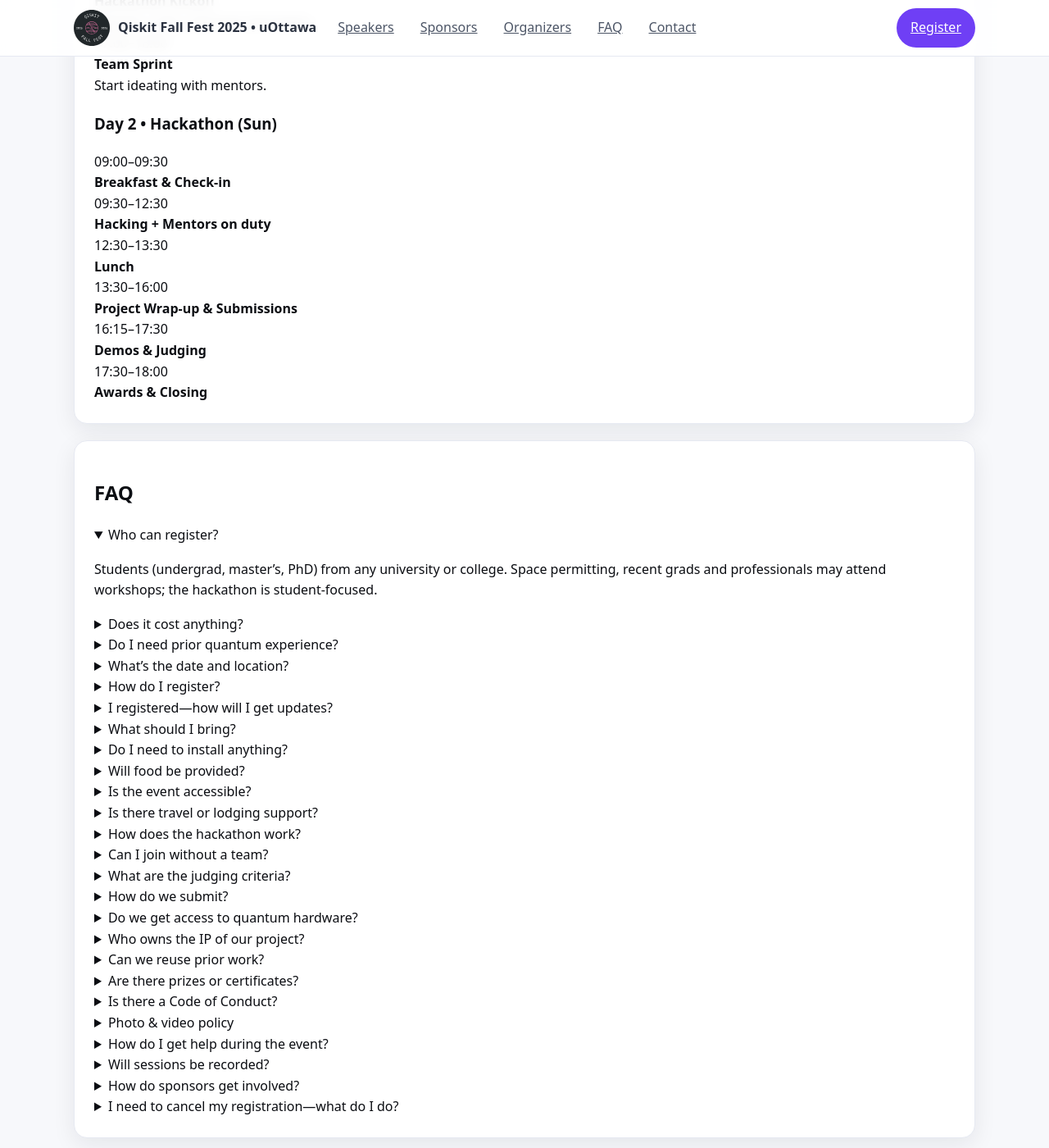
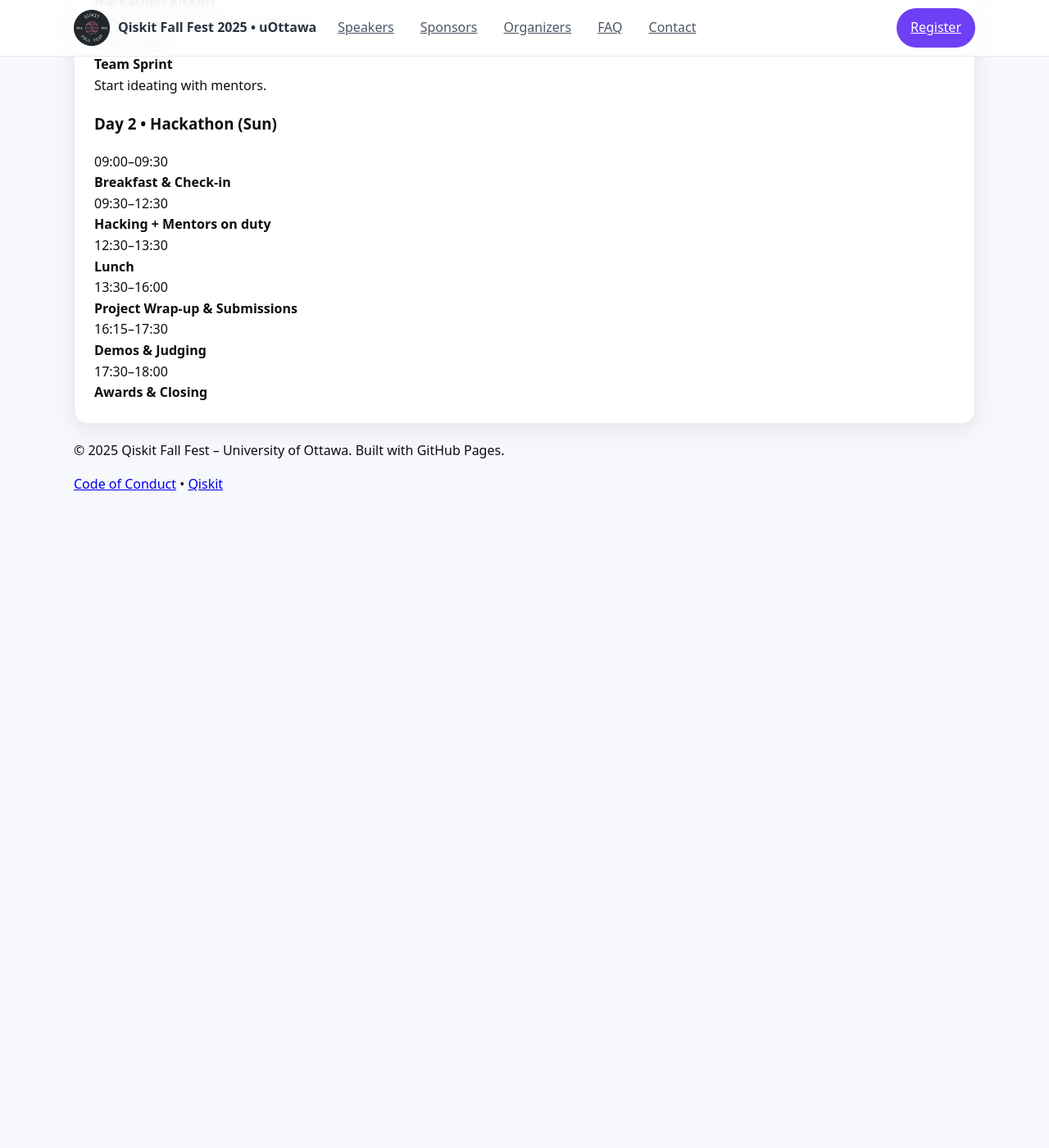
Before and after one commit to utkarshh-singh/fall-fest-2025-website, a Jekyll site: the page built from index.md, in a window 1280 px wide and 1400 px high, scrolled down 2885 px. Shown: the whole window at 82% size. Built offline with Jekyll 4.4.1, drawn with Linux system fonts in a browser that asks for light colours; after the commit the page ends 3505 px from its top, so only the background shows below that.

Commit message:
Update index.md

```diff
--- a/index.md
+++ b/index.md
@@ -88,117 +88,4 @@
     <div id="schedule-root" class="schedule"></div>
   </section>
 
-  <section id="faq" class="card">
-    <h2>FAQ</h2>
-
-    <!-- Registration & Eligibility -->
-    <details open>
-      <summary>Who can register?</summary>
-      <p>Students (undergrad, master’s, PhD) from any university or college. Space permitting, recent grads and professionals may attend workshops; the hackathon is student-focused.</p>
-    </details>
-    <details>
-      <summary>Does it cost anything?</summary>
-      <p>No—registration is free.</p>
-    </details>
-    <details>
-      <summary>Do I need prior quantum experience?</summary>
-      <p>No. Day 1 workshops are beginner-friendly; mentors are available throughout.</p>
-    </details>
-    <details>
-      <summary>What’s the date and location?</summary>
-      <p><strong>[Event Dates, e.g., Nov 8–9, 2025]</strong> at <strong>[Building / Room, University of Ottawa]</strong>. Times are in Eastern Time (ET).</p>
-    </details>
-    <details>
-      <summary>How do I register?</summary>
-      <p>Click “Register” at the top—it opens the form in a new tab. Seats are limited; we may enable a waitlist once full.</p>
-    </details>
-    <details>
-      <summary>I registered—how will I get updates?</summary>
-      <p>All updates are posted in our Discord. Join here: <a href="[Discord-Invite-URL]" target="_blank" rel="noopener">[Discord-Invite-URL]</a>.</p>
-    </details>
-
-    <!-- Logistics -->
-    <details>
-      <summary>What should I bring?</summary>
-      <p>Laptop, charger, student ID, and anything you need to be comfortable. Headphones recommended.</p>
-    </details>
-    <details>
-      <summary>Do I need to install anything?</summary>
-      <p>Nice to have: Python 3.11+, Git, and VS Code. We’ll also use browser tools (e.g., Colab/qBraid/IBM Quantum Lab) so you can participate without installs.</p>
-    </details>
-    <details>
-      <summary>Will food be provided?</summary>
-      <p>Yes—meals/snacks during the hackathon with vegetarian and other dietary options. You can note restrictions in the registration form.</p>
-    </details>
-    <details>
-      <summary>Is the event accessible?</summary>
-      <p>Yes. Venues are accessible. If you need accommodations, tell us in the form or ping <strong>#helpdesk</strong> on Discord.</p>
-    </details>
-    <details>
-      <summary>Is there travel or lodging support?</summary>
-      <p>We’re not providing travel stipends or lodging. If you’re coming from out of town, please arrange your own accommodations.</p>
-    </details>
-
-    <!-- Hackathon -->
-    <details>
-      <summary>How does the hackathon work?</summary>
-      <p>Team-based project sprint with mentors and judges. Tracks include QML, optimization, and open innovation. Demos at the end.</p>
-    </details>
-    <details>
-      <summary>Can I join without a team?</summary>
-      <p>Yes. We host team-formation at kickoff and on Discord. Solo participants are welcome but encouraged to team up (2–5 people per team).</p>
-    </details>
-    <details>
-      <summary>What are the judging criteria?</summary>
-      <p>Impact, technical depth, learning, and presentation. We value clear problem framing, working demos, and thoughtful trade-offs.</p>
-    </details>
-    <details>
-      <summary>How do we submit?</summary>
-      <p>GitHub repo + short demo (live or recorded). Submission details and deadlines will be announced at kickoff and pinned on Discord.</p>
-    </details>
-    <details>
-      <summary>Do we get access to quantum hardware?</summary>
-      <p>We’ll use simulators and may queue jobs on available IBM Quantum backends. Real-device runs are subject to availability and queue times.</p>
-    </details>
-    <details>
-      <summary>Who owns the IP of our project?</summary>
-      <p>You and your team do. Use an open-source license if you want others to build on it.</p>
-    </details>
-    <details>
-      <summary>Can we reuse prior work?</summary>
-      <p>Yes, as long as you disclose what’s new. Judges will consider novelty and learning during the event.</p>
-    </details>
-    <details>
-      <summary>Are there prizes or certificates?</summary>
-      <p>Yes—prizes for top teams and participation certificates for attendees. Details announced at the event.</p>
-    </details>
-
-    <!-- Code of Conduct & Safety -->
-    <details>
-      <summary>Is there a Code of Conduct?</summary>
-      <p>Yes. Be respectful, inclusive, and supportive. Harassment or discrimination will not be tolerated. See our <a href="CODE_OF_CONDUCT.md" target="_blank" rel="noopener">Code of Conduct</a>.</p>
-    </details>
-    <details>
-      <summary>Photo & video policy</summary>
-      <p>Photos/videos may be taken. You can opt out in the registration form; we’ll provide opt-out stickers at check-in.</p>
-    </details>
-    <details>
-      <summary>How do I get help during the event?</summary>
-      <p>Use <strong>#helpdesk</strong> on Discord for logistics and <strong>#ask-a-mentor</strong> for technical questions. Staff and volunteers will also be on site.</p>
-    </details>
-
-    <!-- Misc -->
-    <details>
-      <summary>Will sessions be recorded?</summary>
-      <p>We plan to record selected workshops and share slides/links after the event (subject to speaker approval).</p>
-    </details>
-    <details>
-      <summary>How do sponsors get involved?</summary>
-      <p>We welcome sponsors for prizes, mentors, or talks. Reach out in Discord or via <em>[sponsor contact method]</em>.</p>
-    </details>
-    <details>
-      <summary>I need to cancel my registration—what do I do?</summary>
-      <p>Please un-RSVP using the link in your confirmation email or message <strong>#helpdesk</strong> so we can give your spot to someone on the waitlist.</p>
-    </details>
-  </section>
 </main>
```
